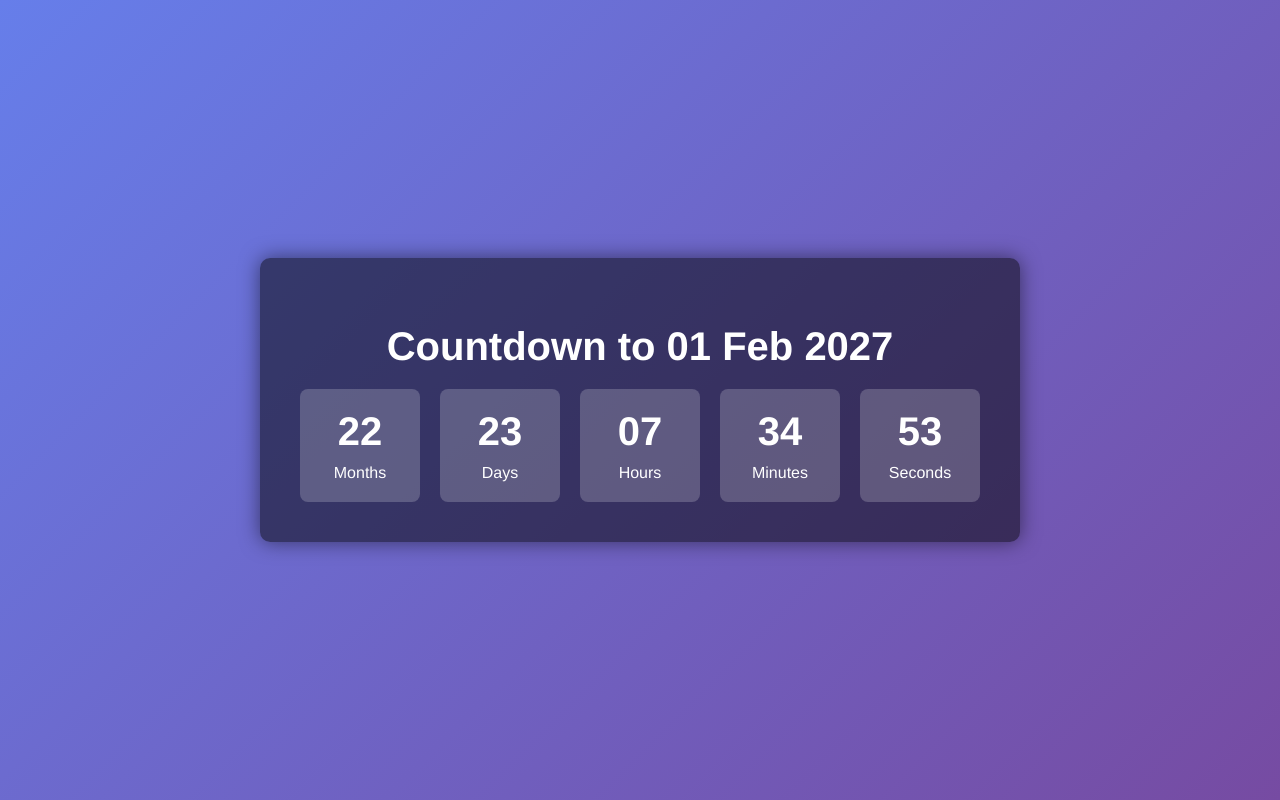
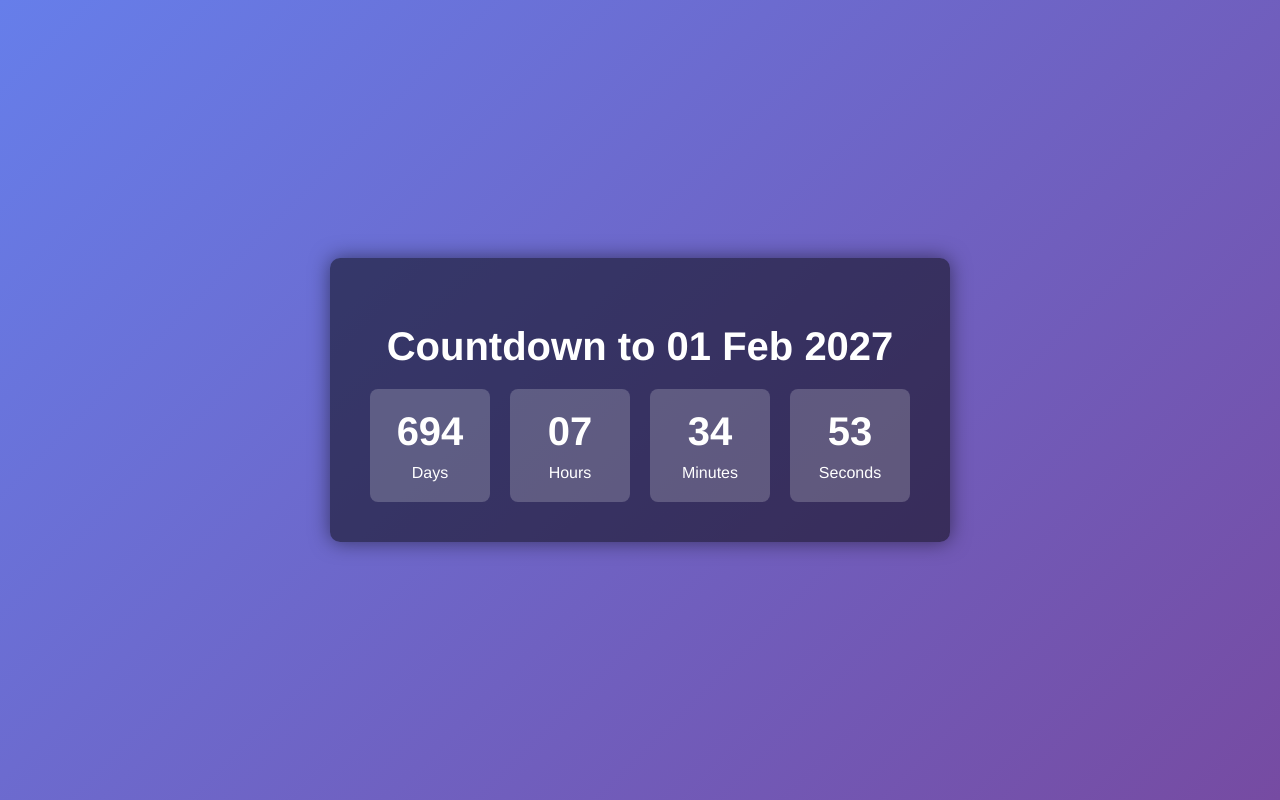
Before and after one commit to Ahmad-Mahboob/Unique-Countdown, a plain HTML site: page index.html in a window 1280 px wide. Drawn offline with Linux system fonts and the light colour scheme.

Commit message:
Update index.html

```diff
--- a/index.html
+++ b/index.html
@@ -58,10 +58,6 @@
     <h1>Countdown to 01 Feb 2027</h1>
     <div class="timer">
       <div class="time-box">
-        <div id="months" class="number">0</div>
-        <div class="label">Months</div>
-      </div>
-      <div class="time-box">
         <div id="days" class="number">0</div>
         <div class="label">Days</div>
       </div>
@@ -84,61 +80,33 @@
     // Target date: 01 Feb 2027 at 00:00:00
     const targetDate = new Date('February 1, 2027 00:00:00');
 
-    // Function to get full month difference between two dates
-    function getMonthDifference(startDate, endDate) {
-      let months = (endDate.getFullYear() - startDate.getFullYear()) * 12;
-      months += endDate.getMonth() - startDate.getMonth();
-      // If the end date's day is less than the start date's day, we haven't reached a full month yet.
-      if (endDate.getDate() < startDate.getDate()) {
-        months--;
-      }
-      return months;
-    }
-
-    // Function to add a specified number of months to a date
-    function addMonths(date, months) {
-      let d = new Date(date);
-      let originalDay = d.getDate();
-      d.setMonth(d.getMonth() + months);
-      // Adjust for months with fewer days
-      if (d.getDate() < originalDay) {
-        d.setDate(0);
-      }
-      return d;
-    }
-
     function updateTimer() {
       const now = new Date();
+      const timeDiff = targetDate - now;
 
-      // Calculate full months difference
-      let months = getMonthDifference(now, targetDate);
-
-      // Determine the date after adding the full months to "now"
-      let dateAfterMonths = addMonths(now, months);
-      // If dateAfterMonths is later than targetDate, it means we overcounted one month.
-      if (dateAfterMonths > targetDate) {
-        months--;
-        dateAfterMonths = addMonths(now, months);
+      // If the countdown is finished, display all zeros.
+      if (timeDiff <= 0) {
+        document.getElementById('days').innerText = '00';
+        document.getElementById('hours').innerText = '00';
+        document.getElementById('minutes').innerText = '00';
+        document.getElementById('seconds').innerText = '00';
+        return;
       }
 
-      // Time remaining after subtracting the full months (in milliseconds)
-      let remainingAfterMonths = targetDate - dateAfterMonths;
-      // Convert remainder to seconds
-      const secondsTotal = Math.floor(remainingAfterMonths / 1000);
-      const days = Math.floor(secondsTotal / (3600 * 24));
-      const hours = Math.floor((secondsTotal % (3600 * 24)) / 3600);
-      const minutes = Math.floor((secondsTotal % 3600) / 60);
-      const seconds = secondsTotal % 60;
+      const totalSeconds = Math.floor(timeDiff / 1000);
+      const days = Math.floor(totalSeconds / (3600 * 24));
+      const hours = Math.floor((totalSeconds % (3600 * 24)) / 3600);
+      const minutes = Math.floor((totalSeconds % 3600) / 60);
+      const seconds = totalSeconds % 60;
 
       // Update the DOM elements
-      document.getElementById('months').innerText = months;
       document.getElementById('days').innerText = days;
       document.getElementById('hours').innerText = hours < 10 ? '0' + hours : hours;
       document.getElementById('minutes').innerText = minutes < 10 ? '0' + minutes : minutes;
       document.getElementById('seconds').innerText = seconds < 10 ? '0' + seconds : seconds;
     }
 
-    // Initial call and then update every second
+    // Initial call and update every second
     updateTimer();
     setInterval(updateTimer, 1000);
   </script>
```
